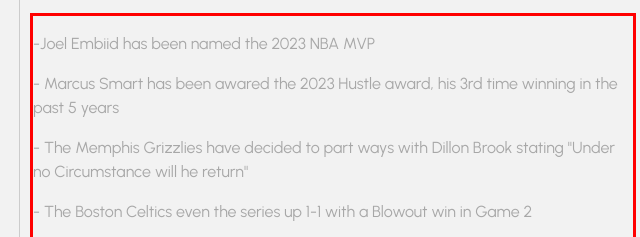
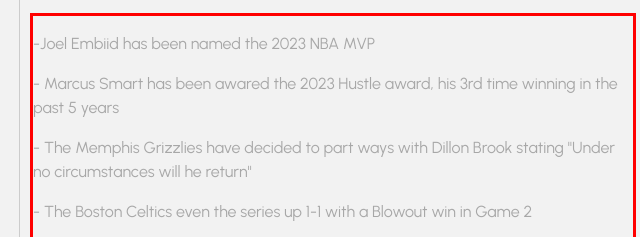
Before and after one commit to noahrosenthal/noahrosenthal.github.io, a plain HTML site: page index.html in a window 1280 px wide. Shown: the part 960-1197 px from the top of the page, 9-649 px from the left. Drawn offline with Linux system fonts and the light colour scheme.

Commit message:
Add files via upload

```diff
--- a/index.html
+++ b/index.html
@@ -36,7 +36,7 @@
               <div id="box">
            <p> -Joel Embiid has been named the 2023 NBA MVP</p>
               <p> - Marcus Smart has been awared the 2023 Hustle award, his 3rd time winning in the past 5 years </p>
-             <p>  - The Memphis Grizzlies have decided to part ways with Dillon Brook stating "Under no Circumstance will he return" </p>
+             <p>  - The Memphis Grizzlies have decided to part ways with Dillon Brook stating "Under no circumstances will he return" </p>
               <p> - The Boston Celtics even the series up 1-1 with a Blowout win in Game 2</p>
                <p>- Steph Curry, Lebron James face off in the playoffs for the first time since the 2018 </p>
               <p> - KD, Book and the Phoenix Suns trail the Joker 2-0 heading home for a decisive Game 3</p>
```
